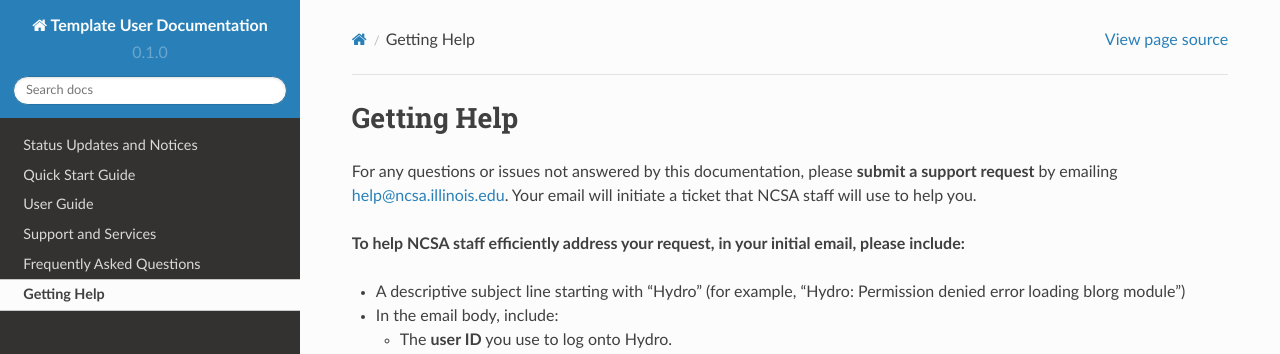
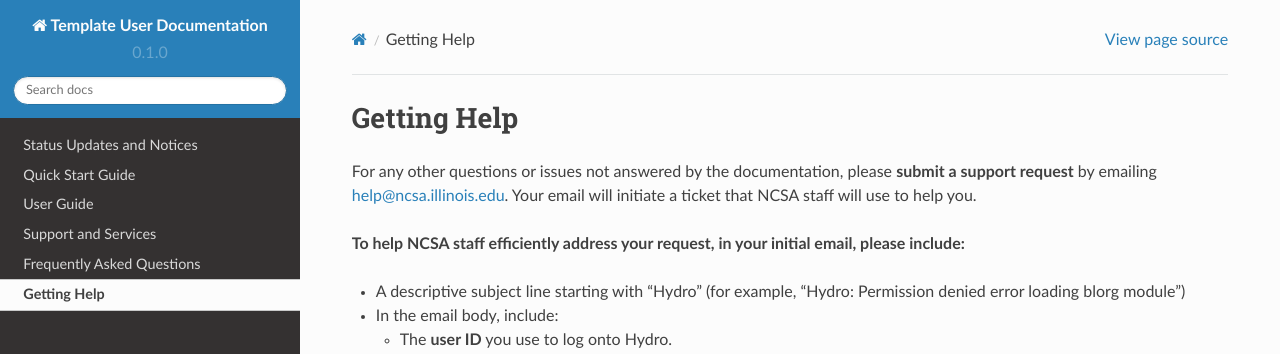
Before and after one commit to lhelms2/rtd-template, a Sphinx documentation site: the page built from docs/source/help.rst, in a window 1280 px wide. Shown: the top 354 px of the page. Built offline with Sphinx 7.4.7 and the Read the Docs theme 2.0.0, drawn with Linux system fonts in a browser that asks for light colours.

Commit message:
Update help.rst

```diff
--- a/docs/source/help.rst
+++ b/docs/source/help.rst
@@ -3,7 +3,9 @@
 Getting Help
 ==============
 
-For any questions or issues not answered by this documentation, please **submit a support request** by emailing help@ncsa.illinois.edu. Your email will initiate a ticket that NCSA staff will use to help you.
+.. raw:: html
+
+   <p>For any other questions or issues not answered by the documentation, please <b>submit a support request</b> by emailing <a href="mailto:help@ncsa.illinois.edu?subject=Hydro: ">help@ncsa.illinois.edu</a>. Your email will initiate a ticket that NCSA staff will use to help you.</p>
 
 **To help NCSA staff efficiently address your request, in your initial email, please include:**
 
```
